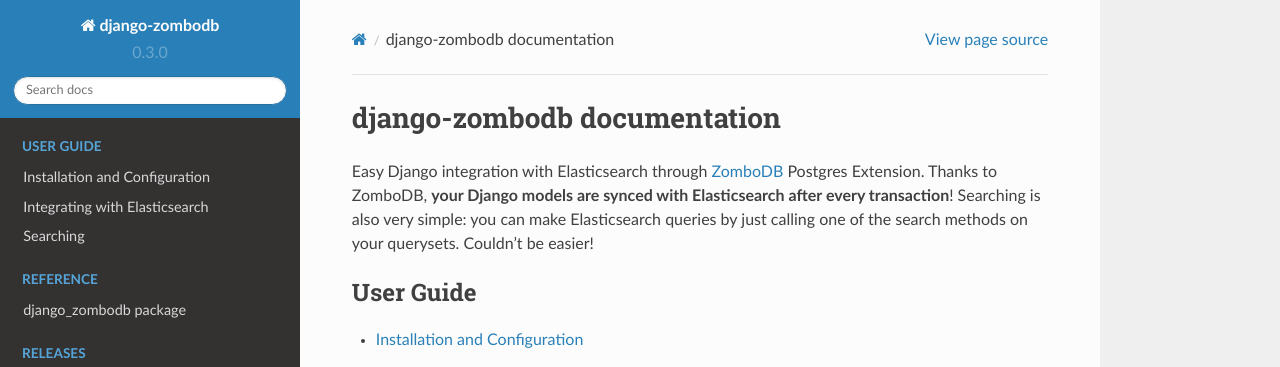
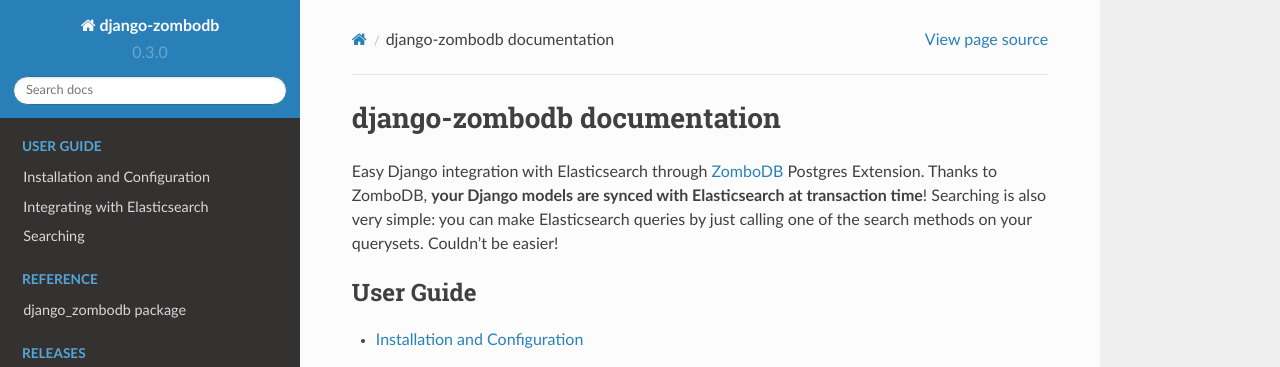
Before and after one commit to vintasoftware/django-zombodb, a Sphinx documentation site: the page built from docs/index.rst, in a window 1280 px wide and 900 px high. Shown: the top 367 px of the window. Built offline with Sphinx 7.4.7 and the Read the Docs theme 2.0.0, drawn with Linux system fonts in a browser that asks for light colours.

Commit message:
Copy change: after every transaction -> at transaction time

```diff
--- a/README.rst
+++ b/README.rst
@@ -22,7 +22,7 @@ django-zombodb
     :alt: GitHub
 
 Easy Django integration with Elasticsearch through `ZomboDB <https://github.com/zombodb/zombodb>`_ Postgres Extension.
-Thanks to ZomboDB, **your Django models are synced with Elasticsearch after every transaction**! Searching is also very simple: you can make
+Thanks to ZomboDB, **your Django models are synced with Elasticsearch at transaction time**! Searching is also very simple: you can make
 Elasticsearch queries by just calling one of the search methods on your querysets. Couldn't be easier!
 
 Documentation
--- a/docs/index.rst
+++ b/docs/index.rst
@@ -7,7 +7,7 @@ django-zombodb documentation
 ============================
 
 Easy Django integration with Elasticsearch through `ZomboDB <https://github.com/zombodb/zombodb>`_ Postgres Extension.
-Thanks to ZomboDB, **your Django models are synced with Elasticsearch after every transaction**! Searching is also very simple: you can make
+Thanks to ZomboDB, **your Django models are synced with Elasticsearch at transaction time**! Searching is also very simple: you can make
 Elasticsearch queries by just calling one of the search methods on your querysets. Couldn't be easier!
 
 .. toctree::
```
